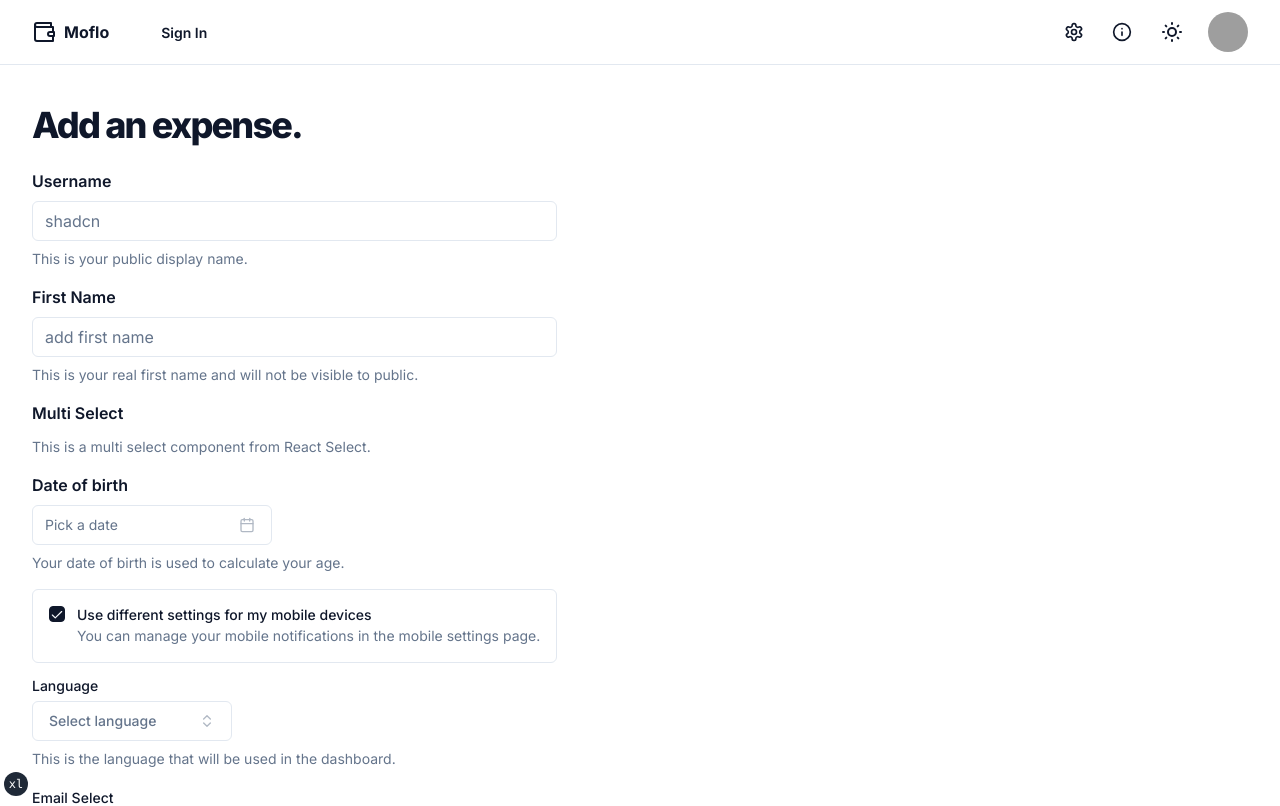
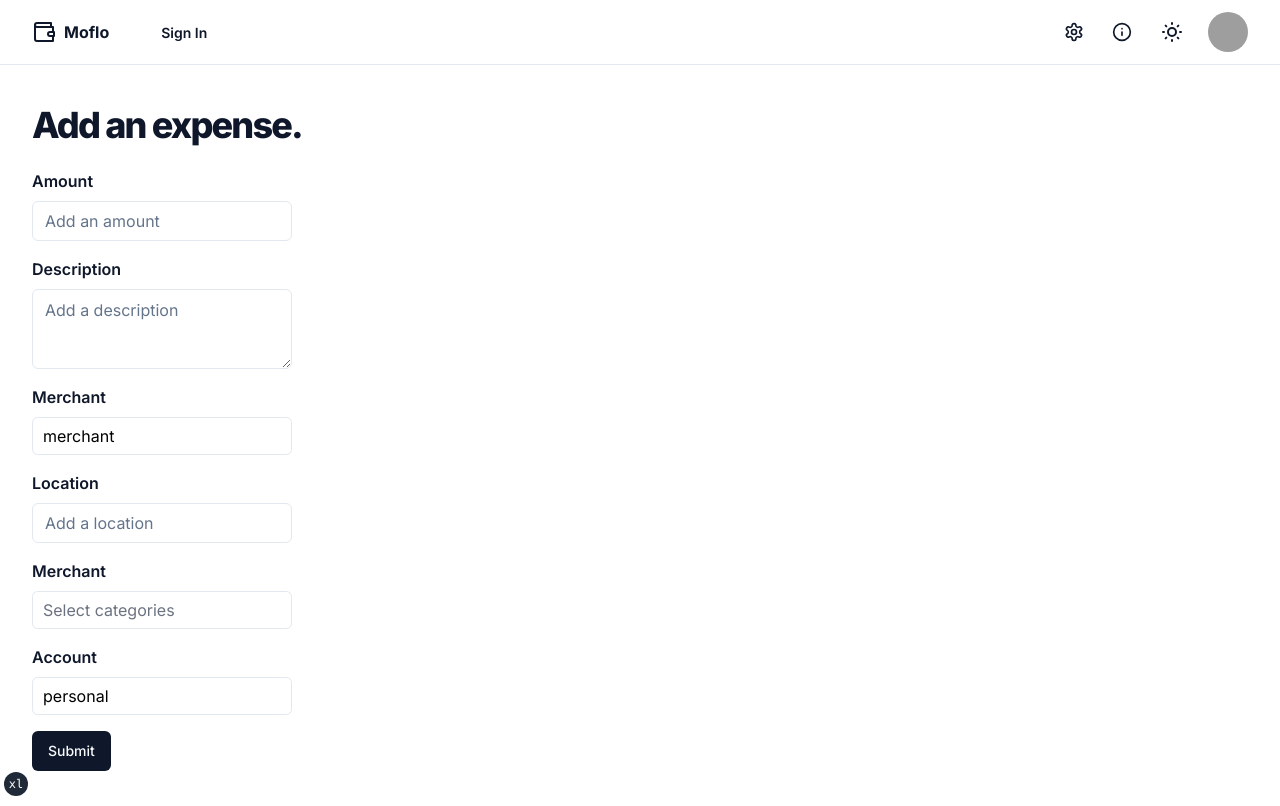
Before and after one commit to owolfdev/moflo, a Next.js app: page / in a window 1280 px wide. Shown: the top 806 px of the page. Built offline with nearby package versions, Linux system fonts and the light colour scheme; grey boxes are pictures that could not be loaded.

Commit message:
update add expense

```diff
--- a/app/expense/[id]/page.tsx
+++ b/app/expense/[id]/page.tsx
@@ -4,8 +4,8 @@ import { useRouter } from "next/navigation"
 
 import { Button } from "@/components/ui/button"
 
+import dataArray from "../../../data/data"
 import { Expense } from "../../expenses/columns"
-import dataArray from "../../expenses/data"
 
 export default function PaymentPage({ params }: { params: { id: string } }) {
   const expenseData = dataArray
--- a/app/expenses/page.tsx
+++ b/app/expenses/page.tsx
@@ -4,8 +4,8 @@ import React, { useEffect } from "react"
 import Link from "next/link"
 import { useMediaQuery } from "react-responsive"
 
+import dataArray from "../../data/data"
 import { Expense, Payment, columns, columnsMobile } from "./columns"
-import dataArray from "./data"
 import { DataTable } from "./data-table"
 
 function DemoPage() {
--- a/app/page.tsx
+++ b/app/page.tsx
@@ -1,6 +1,7 @@
 import Link from "next/link"
+import { settings } from "@/data/settings"
 
-import { ExpenseForm } from "@/components/form-expense"
+import { ExpenseForm } from "@/components/form-add-expense"
 
 export default function IndexPage() {
   return (
@@ -12,7 +13,7 @@ export default function IndexPage() {
           </h1>
         </Link>
         <div className="pt-4">
-          <ExpenseForm />
+          <ExpenseForm settings={settings} />
         </div>
       </div>
     </section>
--- /dev/null
+++ b/components/form-add-expense.tsx
@@ -0,0 +1,285 @@
+"use client"
+
+import React, { useState } from "react"
+import Link from "next/link"
+import { settings } from "@/data/settings"
+import { zodResolver } from "@hookform/resolvers/zod"
+import { addDays, format } from "date-fns"
+import { Calendar as CalendarIcon, Check, ChevronsUpDown } from "lucide-react"
+import { Controller, useForm } from "react-hook-form"
+import * as z from "zod"
+
+import { cn } from "@/lib/utils"
+import { Button } from "@/components/ui/button"
+import { Calendar } from "@/components/ui/calendar"
+import { Checkbox } from "@/components/ui/checkbox"
+import {
+  Command,
+  CommandEmpty,
+  CommandGroup,
+  CommandInput,
+  CommandItem,
+} from "@/components/ui/command"
+import {
+  Form,
+  FormControl,
+  FormDescription,
+  FormField,
+  FormItem,
+  FormLabel,
+  FormMessage,
+} from "@/components/ui/form"
+import { Input } from "@/components/ui/input"
+import {
+  Popover,
+  PopoverContent,
+  PopoverTrigger,
+} from "@/components/ui/popover"
+import { RadioGroup, RadioGroupItem } from "@/components/ui/radio-group"
+import {
+  Select,
+  SelectContent,
+  SelectItem,
+  SelectTrigger,
+  SelectValue,
+} from "@/components/ui/select"
+import { Switch } from "@/components/ui/switch"
+import { Textarea } from "@/components/ui/textarea"
+import { toast } from "@/components/ui/use-toast"
+import { RSSelect, RSSelectMulti } from "@/components/rs-select"
+import { MultiSelect } from "@/components/scn-multi-select"
+
+const languages = [
+  { label: "English", value: "en" },
+  { label: "French", value: "fr" },
+  { label: "German", value: "de" },
+  { label: "Spanish", value: "es" },
+  { label: "Portuguese", value: "pt" },
+  { label: "Russian", value: "ru" },
+  { label: "Japanese", value: "ja" },
+  { label: "Korean", value: "ko" },
+  { label: "Chinese", value: "zh" },
+] as const
+
+const merchants = settings.merchants.map((merchant) => ({
+  label: merchant,
+  value: merchant,
+}))
+
+const dummyOptionsForSelect = [
+  { label: "wolf@owolf.com", value: "wolf@owolf.com" },
+  { label: "oliver@owolf.com", value: "oliver@owolf.com" },
+  { label: "admin@owolf.com", value: "admin@owolf.com" },
+]
+
+const formSchema = z.object({
+  amount: z.number().positive().min(0).max(10000000),
+  description: z.string().min(2).max(1000),
+  merchant: z.string().min(2).max(50),
+  location: z.string().min(2).max(50),
+  account: z.string().min(2).max(50),
+
+  dob: z.date().min(new Date("1900-01-01")).max(new Date()), // Make dob optional
+  mobile: z.boolean().default(false).optional(),
+  type: z.enum(["all", "mentions", "none"], {
+    required_error: "You need to select a notification type.",
+  }),
+  multi: z.array(z.string()).nonempty(),
+  language: z.string({
+    required_error: "Please select a language.",
+  }),
+  email: z
+    .string({
+      required_error: "Please select an email to display.",
+    })
+    .email(),
+  marketing_emails: z.boolean().default(false).optional(),
+  security_emails: z.boolean(),
+  bio: z
+    .string()
+    .min(10, {
+      message: "Bio must be at least 10 characters.",
+    })
+    .max(1000, {
+      message: "Bio must not be longer than 1000 characters.",
+    }),
+})
+
+export function ExpenseForm({ settings }: { settings: any }) {
+  const [selectedCategories, setSelectedCategories] = useState<string[]>([])
+  const [selectedMerchant, setSelectedMerchant] = useState("")
+  const [selectedAccount, setSelectedAccount] = useState("")
+  const form = useForm<z.infer<typeof formSchema>>({
+    resolver: zodResolver(formSchema),
+    defaultValues: {
+      description: "",
+      dob: undefined, // Set dob to undefined
+      mobile: true,
+      multi: [],
+      security_emails: true,
+    },
+  })
+
+  const { handleSubmit, control } = form
+
+  // 2. Define a submit handler.
+  function onSubmit(values: z.infer<typeof formSchema>) {
+    // const updatedValues = {
+    //   ...values,
+    //   multi: selectedCategories, // Insert the selected values into the updatedValues object
+    // }
+    console.log(values)
+    toast({
+      title: "You submitted the following values:",
+      duration: 2000,
+      description: (
+        <pre className="mt-2 w-[340px] rounded-md bg-slate-950 p-4">
+          <code className="text-white">{JSON.stringify(values, null, 2)}</code>
+        </pre>
+      ),
+    })
+  }
+
+  function handleInputTap(event: any) {
+    event.target.classList.add("input-no-zoom")
+  }
+
+  return (
+    <Form {...form}>
+      <form onSubmit={form.handleSubmit(onSubmit)} className="space-y-4 w-full">
+        <FormField
+          control={form.control}
+          name="amount"
+          render={({ field }) => (
+            <FormItem>
+              <FormLabel className="font-semibold text-md">Amount</FormLabel>
+              <FormControl>
+                <Input
+                  className="input-no-zoom, sm:text-base text-lg"
+                  placeholder="Add an amount"
+                  {...field}
+                />
+              </FormControl>
+              {/* <FormDescription>
+                This is your public display name.
+              </FormDescription> */}
+              <FormMessage />
+            </FormItem>
+          )}
+        />
+        <FormField
+          control={form.control}
+          name="description"
+          render={({ field }) => (
+            <FormItem>
+              <FormLabel className="font-semibold text-md">
+                Description
+              </FormLabel>
+              <FormControl>
+                <Textarea
+                  className="input-no-zoom, sm:text-base text-lg"
+                  placeholder="Add a description"
+                  {...field}
+                />
+              </FormControl>
+              {/* <FormDescription>
+                This is your real first name and will not be visible to public.
+              </FormDescription> */}
+              <FormMessage />
+            </FormItem>
+          )}
+        />
+        {/* select merchant */}
+        <FormField
+          control={form.control}
+          name="merchant"
+          render={({ field }) => (
+            <FormItem>
+              <FormLabel className="font-semibold text-md">Merchant</FormLabel>
+              <FormControl>
+                <RSSelect
+                  instanceId="fruit"
+                  items={settings.merchants}
+                  setSelectedItem={setSelectedMerchant}
+                  controls={false}
+                />
+              </FormControl>
+              {/* <FormDescription>
+                This is your real first name and will not be visible to public.
+              </FormDescription> */}
+              <FormMessage />
+            </FormItem>
+          )}
+        />
+        {/* location */}
+        <FormField
+          control={form.control}
+          name="location"
+          render={({ field }) => (
+            <FormItem>
+              <FormLabel className="font-semibold text-md">Location</FormLabel>
+              <FormControl>
+                <Input
+                  className="input-no-zoom, sm:text-base text-lg"
+                  placeholder="Add a location"
+                  {...field}
+                />
+              </FormControl>
+              {/* <FormDescription>
+                This is your public display name.
+              </FormDescription> */}
+              <FormMessage />
+            </FormItem>
+          )}
+        />
+        {/* select categories */}
+        <FormField
+          control={form.control}
+          name="merchant"
+          render={({ field }) => (
+            <FormItem>
+              <FormLabel className="font-semibold text-md">Merchant</FormLabel>
+              <FormControl>
+                <RSSelectMulti
+                  instanceId="categories"
+                  items={settings.categories}
+                  setSelectedItems={setSelectedCategories}
+                  selectedItems={selectedCategories}
+                  placeholder="Select categories"
+                />
+              </FormControl>
+              {/* <FormDescription>
+                This is your real first name and will not be visible to public.
+              </FormDescription> */}
+              <FormMessage />
+            </FormItem>
+          )}
+        />
+        {/* select account */}
+        <FormField
+          control={form.control}
+          name="account"
+          render={({ field }) => (
+            <FormItem>
+              <FormLabel className="font-semibold text-md">Account</FormLabel>
+              <FormControl>
+                <RSSelect
+                  instanceId="account"
+                  items={settings.accounts}
+                  setSelectedItem={setSelectedAccount}
+                  controls={false}
+                />
+              </FormControl>
+              {/* <FormDescription>
+                This is your real first name and will not be visible to public.
+              </FormDescription> */}
+              <FormMessage />
+            </FormItem>
+          )}
+        />
+
+        <Button type="submit">Submit</Button>
+      </form>
+    </Form>
+  )
+}
--- a/components/rs-select.tsx
+++ b/components/rs-select.tsx
@@ -111,7 +111,7 @@ const customStylesDef = (theme: any) => ({
     // Styles for the placeholder text
     ...provided,
     color: "#6B7280",
-    fontSize: "14px",
+    fontSize: "16px",
   }),
 
   multiValue: (provided: any, state: any) => ({
@@ -239,17 +239,18 @@ export function RSSelect({
     </div>
   )
 }
-
 export function RSSelectMulti({
   items,
   setSelectedItems,
   selectedItems,
   instanceId,
+  placeholder,
 }: {
   items: string[]
   setSelectedItems: (items: string[]) => void
   selectedItems: string[]
   instanceId?: string
+  placeholder?: string
 }) {
   const { setTheme, theme } = useTheme()
   const [isClearable, setIsClearable] = useState(true)
@@ -275,9 +276,9 @@ export function RSSelectMulti({
           instanceId={instanceId}
           styles={customStyles}
           className=""
-          value={selectedItems.map((category) => ({
-            value: category,
-            label: category,
+          value={selectedItems.map((item) => ({
+            value: item,
+            label: item,
           }))}
           onChange={(selectedOptions) => {
             const selectedValues = selectedOptions.map((option) => option.value)
@@ -288,6 +289,11 @@ export function RSSelectMulti({
             label: item,
           }))}
           isMulti
+          defaultValue={selectedItems.map((category) => ({
+            value: "",
+            label: "",
+          }))}
+          placeholder={placeholder}
         />
       </div>
     </div>
--- /dev/null
+++ b/data/settings.js
@@ -0,0 +1,46 @@
+const merchants = [
+  "merchant",
+  "Starbucks",
+  "Cinema City",
+  "TechWorld",
+  "FitLife",
+  "Bookworm",
+  "StyleHub",
+  "Grand Retreat",
+  "Pizza Palace",
+  "MusicMasters",
+  "GadgetZone",
+  "CreativeCorner",
+  "TastyBites",
+  "FitGear",
+  "AutoFix",
+  "FlyWorld",
+  "FreshMart",
+]
+
+const accounts = ["personal", "business"]
+
+const categories = [
+  "entertainment",
+  "electronics",
+  "technology",
+  "fitness",
+  "health",
+  "education",
+  "hobby",
+  "fashion",
+  "travel",
+  "accommodation",
+  "leisure",
+  "luxury",
+  "vacation",
+  "hotel",
+  "food",
+  "delivery",
+]
+
+export const settings = {
+  merchants: merchants,
+  accounts: accounts,
+  categories: categories,
+}
```
Also changed, not shown: data/data.js (renamed from app/expenses/data.js).
